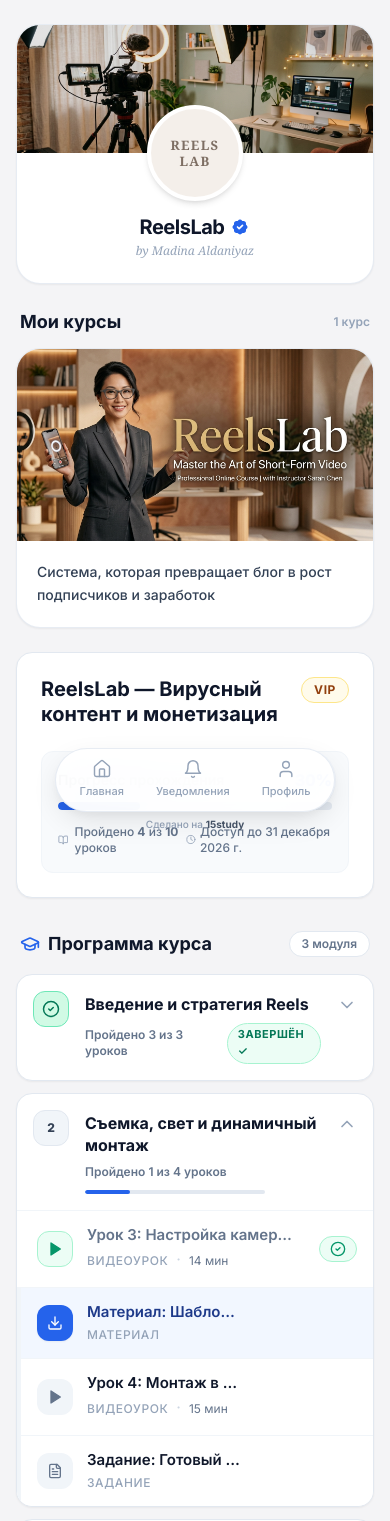
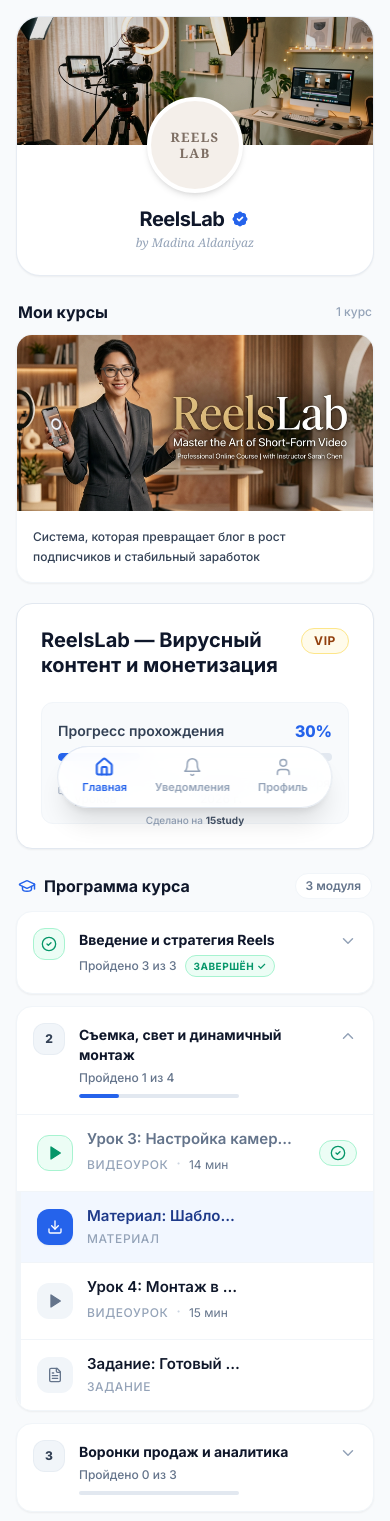
Before and after one commit to axmetrx/ReelsLab, a Next.js app in the folder frontend/: page /course/demo-course-001 in a window 390 px wide. Shown: the top 1521 px of the page. Built offline with nearby package versions, Linux system fonts and the light colour scheme; no server answers.

Commit message:
Refactor mobile layout: fix overflow-x, bottom nav overlap with pb-32, 2-column lesson nav grid, and card design system

```diff
--- a/frontend/src/app/course/[id]/page.tsx
+++ b/frontend/src/app/course/[id]/page.tsx
@@ -4,13 +4,13 @@
 import { useParams } from 'next/navigation';
 import Image from 'next/image';
 import { useCourseTree } from '@/hooks/useCourseTree';
+import StudentHeader from '@/components/StudentHeader';
 import CourseHeader from '@/components/CourseHeader';
 import ModuleAccordion from '@/components/ModuleAccordion';
-import StudentHeader from '@/components/StudentHeader';
 import BottomDock from '@/components/BottomDock';
 import { GraduationCap } from 'lucide-react';
 
-export default function CoursePage() {
+export default function CourseOverviewPage() {
   const params = useParams();
   const courseId = typeof params.id === 'string' ? params.id : 'reelslab-course-01';
 
@@ -46,10 +46,10 @@
 
   if (loading) {
     return (
-      <div className="min-h-screen flex items-center justify-center bg-[#F4F4F6]">
+      <div className="min-h-screen flex items-center justify-center bg-[#F8FAFC]">
         <div className="flex flex-col items-center gap-3">
-          <div className="w-10 h-10 border-4 border-slate-200 border-t-blue-600 rounded-full animate-spin" />
-          <span className="text-sm font-medium text-slate-500">Загрузка ReelsLab...</span>
+          <div className="w-9 h-9 border-3 border-slate-200 border-t-blue-600 rounded-full animate-spin" />
+          <span className="text-xs font-semibold text-slate-500">Загрузка курса...</span>
         </div>
       </div>
     );
@@ -57,30 +57,31 @@
 
   if (error || !data) {
     return (
-      <div className="min-h-screen flex items-center justify-center bg-[#F4F4F6] p-4">
-        <div className="bg-white p-8 rounded-2xl border border-slate-200 shadow-sm text-center max-w-sm w-full">
-          <h2 className="text-lg font-bold text-slate-900 mb-2">Произошла ошибка</h2>
-          <p className="text-sm text-slate-600">{error?.message || 'Не удалось загрузить данные курса'}</p>
+      <div className="min-h-screen flex items-center justify-center bg-[#F8FAFC] p-4">
+        <div className="bg-white p-6 rounded-2xl border border-slate-100 shadow-sm text-center max-w-xs w-full">
+          <h2 className="text-base font-bold text-slate-900 mb-1">Ошибка загрузки</h2>
+          <p className="text-xs text-slate-500">{error?.message || 'Не удалось загрузить курс'}</p>
         </div>
       </div>
     );
   }
 
   return (
-    <div className="bg-[#F4F4F6] min-h-screen">
-      <main className="max-w-md sm:max-w-xl mx-auto px-4 py-6 pb-36">
-        {/* Шапка профайла автора */}
+    <div className="min-h-screen bg-[#F8FAFC] overflow-x-hidden">
+      {/* Главный адаптивный контейнер c отступом pb-32 под плавающее меню */}
+      <main className="w-full max-w-md mx-auto px-4 box-border pt-4 pb-32">
+        {/* Шапка автора (ReelsLab ✓ by Madina Aldaniyaz) */}
         <StudentHeader />
 
-        {/* Баннер курса */}
-        <div className="mb-6">
-          <div className="flex items-center justify-between mb-3 px-1">
-            <h2 className="text-lg font-bold text-slate-900">Мои курсы</h2>
-            <span className="text-xs font-semibold text-slate-400">1 курс</span>
+        {/* Секция "Мои курсы" / Баннер курса */}
+        <div className="mb-5">
+          <div className="flex items-center justify-between mb-2.5 px-0.5">
+            <h2 className="text-base font-bold text-slate-900">Мои курсы</h2>
+            <span className="text-xs font-medium text-slate-400">1 курс</span>
           </div>
 
-          <div className="bg-white rounded-3xl overflow-hidden border border-slate-200/80 shadow-sm mb-6">
-            <div className="relative h-48 sm:h-56 w-full bg-slate-100">
+          <div className="bg-white rounded-2xl overflow-hidden border border-slate-100 shadow-sm">
+            <div className="relative h-44 w-full bg-slate-100">
               <Image
                 src="/banner.jpg"
                 alt="ReelsLab Banner"
@@ -89,15 +90,15 @@
                 className="object-cover"
               />
             </div>
-            <div className="p-5">
-              <p className="text-sm font-medium text-slate-700 leading-relaxed">
-                Система, которая превращает блог в рост подписчиков и заработок
+            <div className="p-4">
+              <p className="text-xs sm:text-sm font-medium text-slate-700 leading-relaxed">
+                Система, которая превращает блог в рост подписчиков и стабильный заработок
               </p>
             </div>
           </div>
         </div>
 
-        {/* Прогресс курса */}
+        {/* Прогресс-бар и информация о тарифе */}
         <CourseHeader
           courseTitle={data.course.title}
           tariff={data.userCourse.tariff}
@@ -107,18 +108,18 @@
           completedLessons={totals.completed}
         />
 
-        {/* Программа курса */}
-        <div className="flex items-center justify-between mt-8 mb-4 px-1">
+        {/* Заголовок Программы */}
+        <div className="flex items-center justify-between mt-6 mb-3 px-0.5">
           <div className="flex items-center gap-2">
-            <GraduationCap size={20} className="text-blue-600" />
-            <h2 className="text-lg font-bold text-slate-900">Программа курса</h2>
+            <GraduationCap size={18} className="text-blue-600" />
+            <h2 className="text-base font-bold text-slate-900">Программа курса</h2>
           </div>
-          <span className="text-xs font-semibold text-slate-500 bg-white px-3 py-1 rounded-full border border-slate-200">
+          <span className="text-xs font-semibold text-slate-500 bg-white px-2.5 py-1 rounded-full border border-slate-100 shadow-2xs">
             {data.modules.length} {data.modules.length === 1 ? 'модуль' : data.modules.length < 5 ? 'модуля' : 'модулей'}
           </span>
         </div>
 
-        {/* Нажмите на любой урок — откроется его страница с видеоплеером */}
+        {/* Список модулей */}
         <div className="space-y-3">
           {data.modules.map((module) => (
             <ModuleAccordion
@@ -134,7 +135,7 @@
         </div>
       </main>
 
-      {/* Floating Bottom Navigation Dock */}
+      {/* Плавающая нижняя панель навигации */}
       <BottomDock />
     </div>
   );
--- a/frontend/src/components/BottomDock.tsx
+++ b/frontend/src/components/BottomDock.tsx
@@ -15,26 +15,21 @@
   ];
 
   return (
-    <div className="fixed bottom-0 left-0 right-0 z-50 flex flex-col items-center pb-3 pt-2 pointer-events-none">
+    <div className="fixed bottom-4 left-1/2 -translate-x-1/2 z-50 flex flex-col items-center w-auto box-border pointer-events-none">
       {/* Floating White Dock Capsule */}
-      <div
-        className="pointer-events-auto bg-white/95 backdrop-blur-xl border border-slate-200/80 rounded-full px-6 py-2.5 shadow-xl flex items-center gap-8 sm:gap-12"
-        style={{
-          boxShadow: '0 10px 30px -5px rgba(0, 0, 0, 0.12), 0 4px 12px -2px rgba(0, 0, 0, 0.05)',
-        }}
-      >
+      <div className="pointer-events-auto bg-white/95 backdrop-blur-md border border-slate-200 rounded-full px-6 py-2.5 shadow-xl flex items-center gap-7 sm:gap-10">
         {navItems.map((item) => {
           const Icon = item.icon;
-          const isActive = pathname === item.href || (item.href !== '#' && item.href !== '/notifications' && pathname.startsWith(item.href));
+          const isActive =
+            pathname === item.href ||
+            (item.href !== '/notifications' && item.href !== '/profile' && pathname.startsWith('/course/'));
 
           return (
             <Link
               key={item.label}
               href={item.href}
-              className={`flex flex-col items-center gap-1 text-[11px] font-medium transition-all ${
-                isActive
-                  ? 'text-blue-600 scale-105 font-bold'
-                  : 'text-slate-400 hover:text-slate-700'
+              className={`flex flex-col items-center gap-0.5 text-[11px] font-semibold transition-all ${
+                isActive ? 'text-blue-600 font-bold' : 'text-slate-400 hover:text-slate-700'
               }`}
             >
               <Icon size={20} className={isActive ? 'stroke-[2.5]' : 'stroke-[1.75]'} />
@@ -45,8 +40,8 @@
       </div>
 
       {/* Powered by caption */}
-      <span className="text-[10px] font-medium text-slate-400 mt-1 pointer-events-auto">
-        Сделано на <strong className="text-slate-600">15study</strong>
+      <span className="text-[10px] font-medium text-slate-400 mt-1 pointer-events-auto select-none">
+        Сделано на <strong className="text-slate-600 font-bold">15study</strong>
       </span>
     </div>
   );
--- a/frontend/src/components/ModuleAccordion.tsx
+++ b/frontend/src/components/ModuleAccordion.tsx
@@ -29,44 +29,44 @@
     : 0;
 
   return (
-    <div className="bg-white border border-slate-200 rounded-2xl overflow-hidden shadow-sm transition-all duration-200">
+    <div className="bg-white border border-slate-100 rounded-2xl overflow-hidden shadow-sm transition-all duration-200">
       {/* Шапка модуля */}
       <button
         type="button"
-        className="w-full text-left p-4 sm:p-5 flex items-start gap-4 transition-colors hover:bg-slate-50/80 cursor-pointer"
+        className="w-full text-left p-4 flex items-start gap-3.5 transition-colors hover:bg-slate-50/80 cursor-pointer"
         onClick={onToggle}
       >
         {/* Номер модуля */}
         <div
-          className={`w-9 h-9 rounded-xl flex items-center justify-center shrink-0 text-xs font-extrabold ${
+          className={`w-8 h-8 rounded-xl flex items-center justify-center shrink-0 text-xs font-extrabold ${
             isCompleted
-              ? 'bg-emerald-100 text-emerald-700 border border-emerald-300'
-              : 'bg-slate-100 text-slate-700 border border-slate-200'
+              ? 'bg-emerald-50 text-emerald-600 border border-emerald-200'
+              : 'bg-slate-100 text-slate-700 border border-slate-200/60'
           }`}
         >
-          {isCompleted ? <CheckCircle2 size={18} /> : module.order}
+          {isCompleted ? <CheckCircle2 size={16} /> : module.order}
         </div>
 
         {/* Заголовок и счетчик */}
         <div className="flex-1 min-w-0 pt-0.5">
-          <h3 className="text-base sm:text-lg font-bold text-slate-900 leading-snug">
+          <h3 className="text-sm sm:text-base font-bold text-slate-900 leading-snug">
             {module.title}
           </h3>
 
-          <div className="flex items-center gap-3 mt-2">
-            <span className="text-xs font-semibold text-slate-500">
-              Пройдено {module.completedCount} из {module.totalCount} уроков
+          <div className="flex items-center gap-2 mt-1.5">
+            <span className="text-xs font-medium text-slate-500">
+              Пройдено {module.completedCount} из {module.totalCount}
             </span>
 
             {isCompleted && (
-              <span className="px-2.5 py-0.5 rounded-full text-[11px] font-bold uppercase tracking-wider bg-emerald-50 text-emerald-700 border border-emerald-200">
+              <span className="px-2 py-0.5 rounded-full text-[10px] font-bold uppercase tracking-wider bg-emerald-50 text-emerald-600 border border-emerald-200">
                 Завершён ✓
               </span>
             )}
           </div>
 
           {!isCompleted && (
-            <div className="mt-2.5 max-w-[180px]">
+            <div className="mt-2 max-w-[160px]">
               <ProgressBar percent={progressPercent} size="sm" />
             </div>
           )}
@@ -75,7 +75,7 @@
         {/* Chevron */}
         <div className="shrink-0 pt-1">
           <ChevronDown
-            size={20}
+            size={18}
             className={`text-slate-400 transition-transform duration-200 ${
               isOpen ? 'rotate-180 text-blue-600' : ''
             }`}
```
Also changed, not shown: frontend/src/app/course/[id]/lesson/[lessonId]/page.tsx (+73 -88 lines), 1 other file (tests, documents, lock files or other folders).
